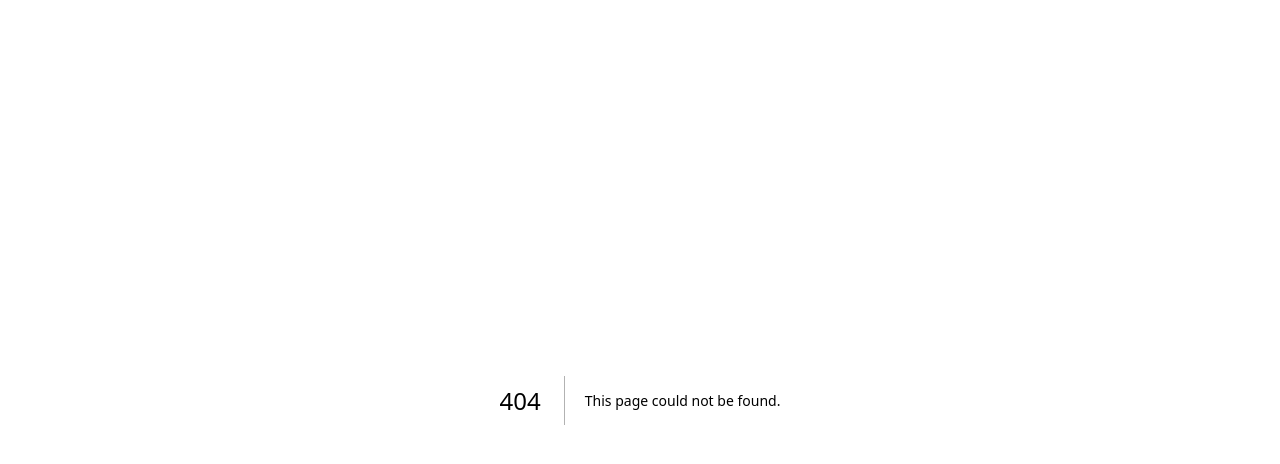
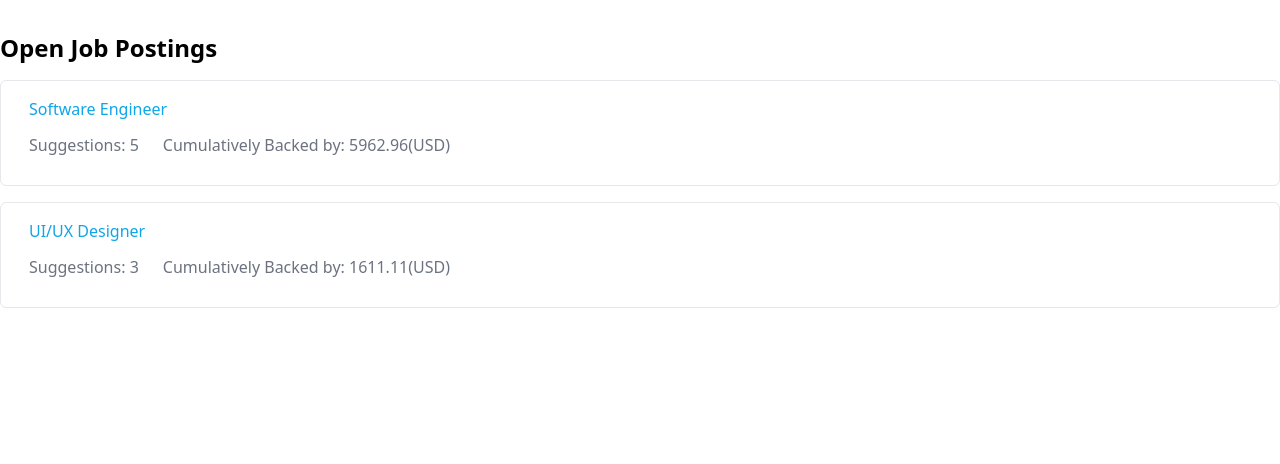
Before and after one commit to maxmynter/ethHackathonMUC, a Next.js app: page /company/ListActivePostings in a window 1280 px wide. Before the commit this address had no page. Shown: the top 464 px of the page. Built offline with nearby package versions, Linux system fonts and the light colour scheme; what @rainbow-me/rainbowkit, wagmi would draw is missing.

Commit message:
Add active Postings

```diff
--- /dev/null
+++ b/pages/company/ListActivePostings.tsx
@@ -0,0 +1,47 @@
+import React from "react";
+import { USD_TO_ETH } from "../../utils/usdToEth";
+
+interface JobPosting {
+  id: number;
+  title: string;
+  suggestions: number;
+  backedTokens: number;
+}
+
+const mockJobPostings: JobPosting[] = [
+  { id: 1, title: "Software Engineer", suggestions: 5, backedTokens: 3.22 },
+  { id: 2, title: "UI/UX Designer", suggestions: 3, backedTokens: 0.87 },
+  // Add more mock data here
+];
+
+const ActiveJobPostings = () => {
+  return (
+    <div className="container mx-auto mt-8">
+      <h1 className="text-2xl font-bold mb-4">Open Job Postings</h1>
+      <ul>
+        {mockJobPostings.map((jobPosting) => (
+          <li
+            key={jobPosting.id}
+            className="p-4 border mb-4 cursor-pointer hover:bg-gray-100 rounded-md"
+          >
+            <a href={`/job/${jobPosting.id}`} className="text-sky-500 m-3">
+              {jobPosting.title}
+            </a>
+            <div className="flex flex-row">
+              <div className="text-gray-500 m-3">
+                Suggestions: {jobPosting.suggestions}
+              </div>
+              <div className="text-gray-500 m-3">
+                Cumulatively Backed by:
+                {`  ${(jobPosting.backedTokens / USD_TO_ETH).toFixed(2)}`}
+                (USD)
+              </div>
+            </div>
+          </li>
+        ))}
+      </ul>
+    </div>
+  );
+};
+
+export default ActiveJobPostings;
--- a/pages/company/index.tsx
+++ b/pages/company/index.tsx
@@ -1,5 +1,6 @@
 import Header from "../../components/header";
 import SubHeader from "../../components/subheader";
+import ActiveJobPostings from "./ListActivePostings";
 import JobPostingForm from "./jobPostingForm";
 import { useState } from "react";
 
@@ -23,7 +24,7 @@ const CompanyView = () => {
       case "New":
         return <JobPostingForm />;
       case "Active":
-        return <p>Not yet Implemented</p>;
+        return <ActiveJobPostings />;
       case "Archive":
         return <p>Not yet Implemented</p>;
       default:
```
